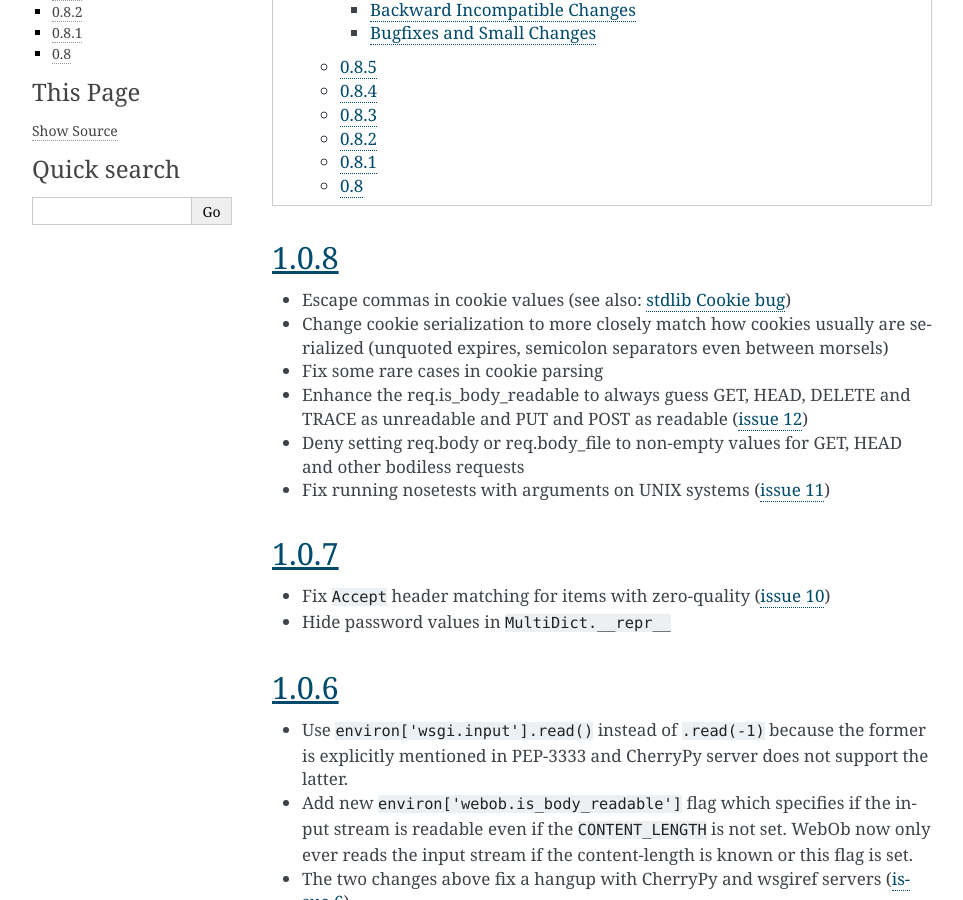
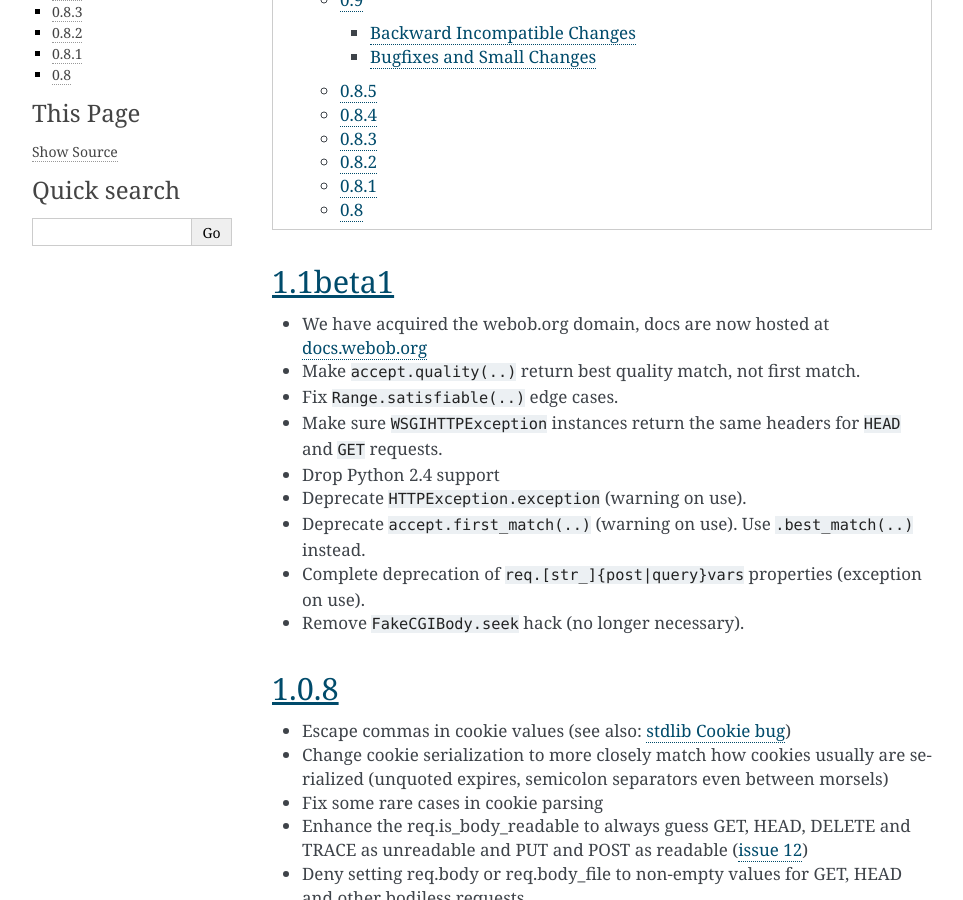
Before and after one commit to Pylons/webob, a Sphinx documentation site: the page built from docs/news.txt, in a window 1280 px wide and 900 px high, scrolled down 681 px. Shown: the whole window, without its empty margins (148-1111 px from the left). Built offline with Sphinx 7.4.7, drawn with Linux system fonts in a browser that asks for light colours.

Commit message:
update news

```diff
--- a/docs/news.txt
+++ b/docs/news.txt
@@ -2,6 +2,31 @@ News
 ====
 
 .. contents::
+
+1.1beta1
+---------
+
+* We have acquired the webob.org domain, docs are now hosted at `docs.webob.org
+  <http://docs.webob.org/>`_
+
+* Make ``accept.quality(..)`` return best quality match, not first match.
+
+* Fix ``Range.satisfiable(..)`` edge cases.
+
+* Make sure ``WSGIHTTPException`` instances return the same headers for ``HEAD``
+  and ``GET`` requests.
+
+* Drop Python 2.4 support
+
+* Deprecate ``HTTPException.exception`` (warning on use).
+
+* Deprecate ``accept.first_match(..)`` (warning on use).
+  Use ``.best_match(..)`` instead.
+
+* Complete deprecation of ``req.[str_]{post|query}vars`` properties
+  (exception on use).
+
+* Remove ``FakeCGIBody.seek`` hack (no longer necessary).
 
 1.0.8
 ------
```
